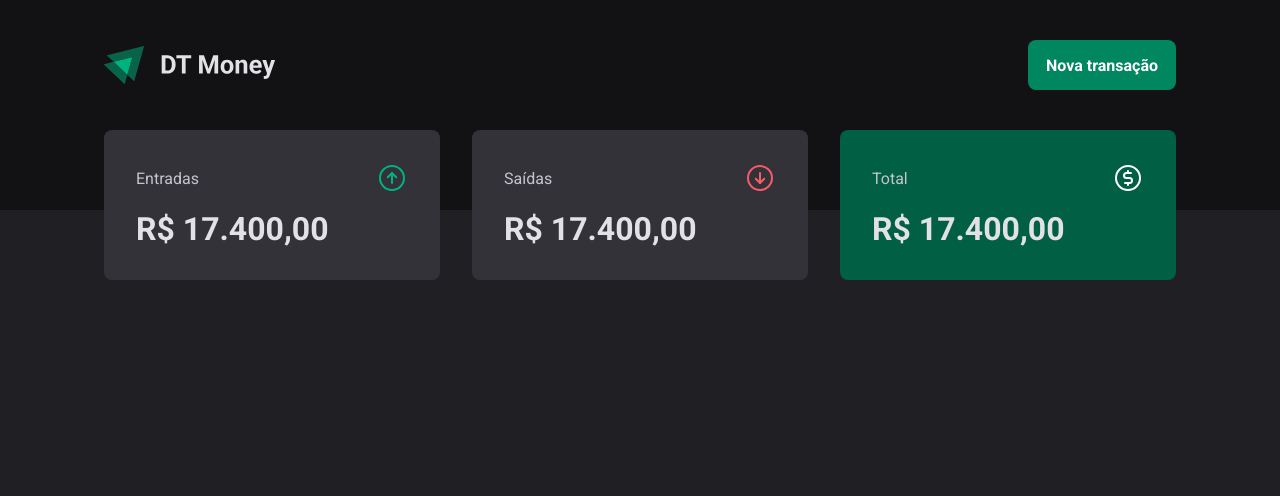
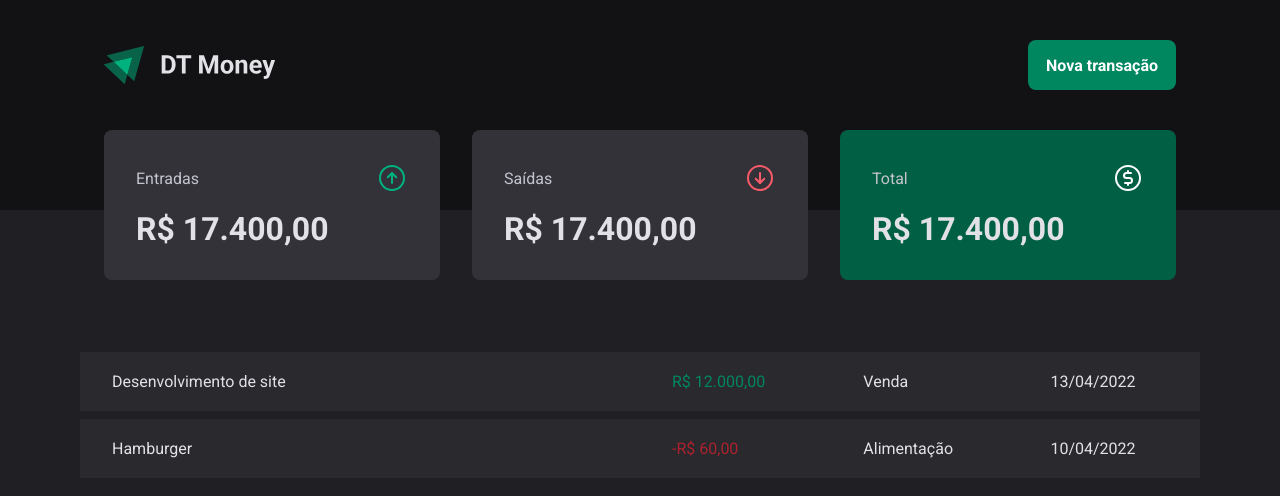
Before and after one commit to artprange/mba-expense-tracker, a React (Vite) app: page / in a window 1280 px wide. Shown: the top 496 px of the page. Built offline with nearby package versions, Linux system fonts and the light colour scheme.

Commit message:
table and table styling

```diff
--- a/src/pages/Transactions/index.tsx
+++ b/src/pages/Transactions/index.tsx
@@ -1,11 +1,39 @@
 import { Header } from '../../components/Header'
 import { Summary } from '../../components/Summary'
+import {
+  PriceHighlight,
+  TransactionContainer,
+  TransactionTable,
+} from './styles'
 
 export function Transcactions() {
   return (
     <div>
       <Header />
       <Summary />
+
+      <TransactionContainer>
+        <TransactionTable>
+          <tbody>
+            <tr>
+              <td width="50%">Desenvolvimento de site</td>
+              <td>
+                <PriceHighlight variant="income">R$ 12.000,00</PriceHighlight>
+              </td>
+              <td>Venda</td>
+              <td>13/04/2022</td>
+            </tr>
+            <tr>
+              <td>Hamburger</td>
+              <td>
+                <PriceHighlight variant="expense">-R$ 60,00</PriceHighlight>
+              </td>
+              <td>Alimentação</td>
+              <td>10/04/2022</td>
+            </tr>
+          </tbody>
+        </TransactionTable>
+      </TransactionContainer>
     </div>
   )
 }
--- a/src/pages/Transactions/styles.ts
+++ b/src/pages/Transactions/styles.ts
@@ -0,0 +1,39 @@
+import styled from 'styled-components'
+
+export const TransactionContainer = styled.main`
+  width: 100%;
+  max-width: 1120px;
+  margin: 4rem auto 0;
+  padding: 1 1.5rem;
+`
+
+export const TransactionTable = styled.table`
+  width: 100%;
+  border-collapse: separate;
+  border-spacing: 0 0.5rem;
+  /*margin-top: 1.5rem;*/
+
+  td {
+    padding: 1.25rem 2rem;
+    background: ${(props) => props.theme['gray-700']};
+    &:first-clind {
+      border-top-left-radius: 6px;
+      border-bottom-left-radius: 6px;
+    }
+    &:last-clind {
+      border-top-right-radius: 6px;
+      border-bottom-right-radius: 6px;
+    }
+  }
+`
+
+interface PricehighlightProps {
+  variant?: 'income' | 'expense'
+}
+
+export const PriceHighlight = styled.span<PricehighlightProps>`
+  color: ${(props) =>
+    props.variant === 'income'
+      ? props.theme['green-500']
+      : props.theme['red-500']};
+`
```
